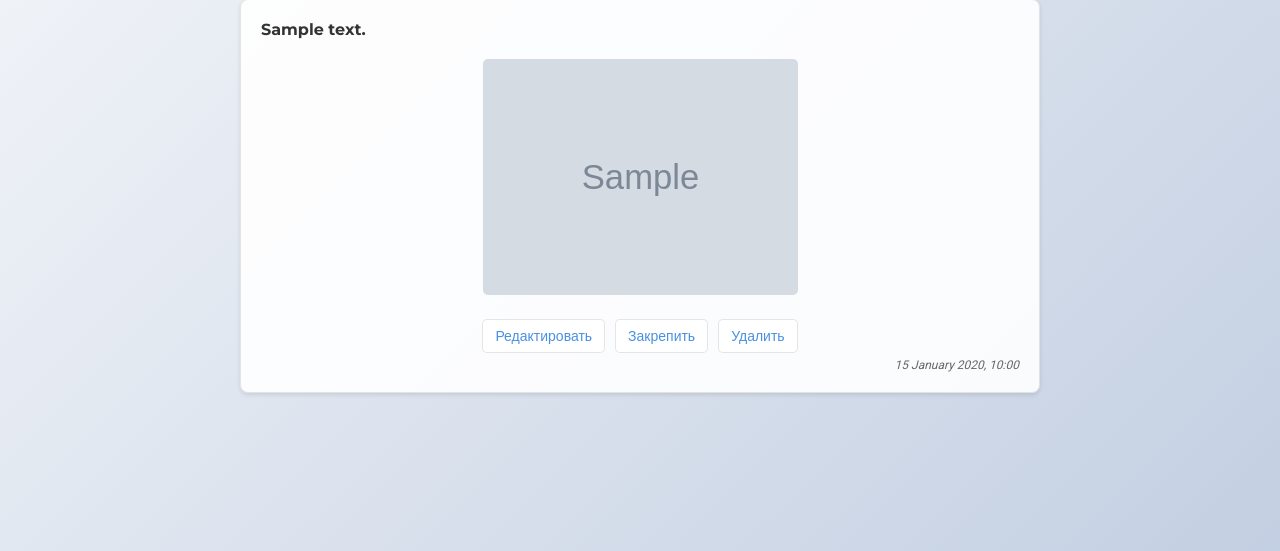
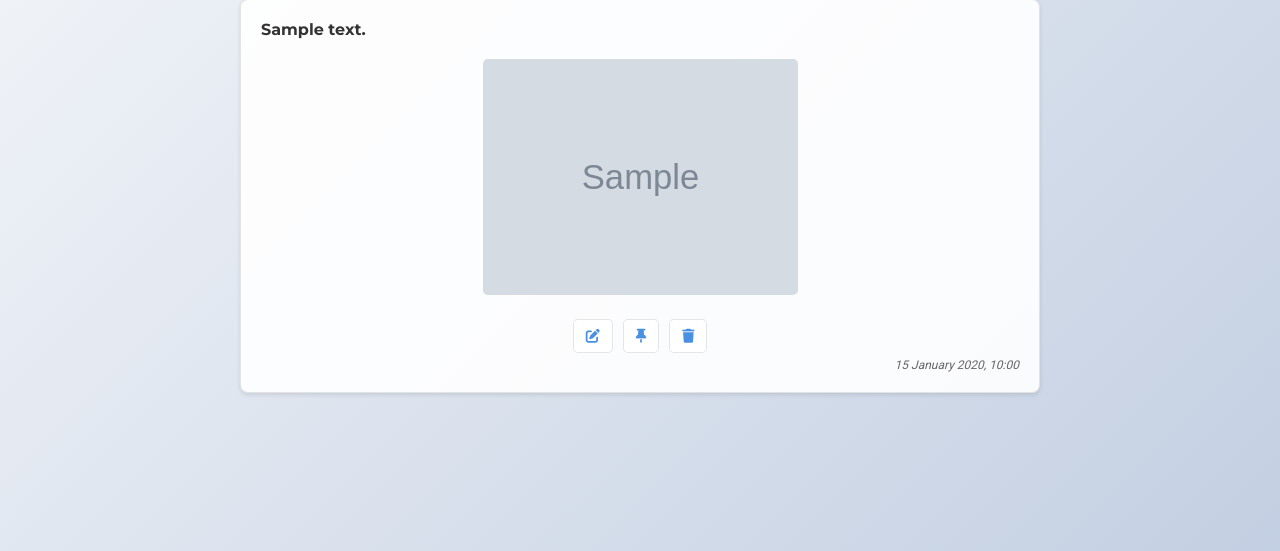
Before and after one commit to Spaceoceanoutlook/Bookmark, a Flask app: page /theme/1 in a window 1280 px wide. Shown: the part 249-800 px from the top of the page. Run offline with Flask 3, Linux system fonts and the light colour scheme; a user stored in the database is signed in; tables that the repository leaves empty hold one stand-in row (values such as "Sample post"); grey boxes marked "Sample" are stand-in pictures.

Commit message:
added icons edit pin del for theme

```diff
--- a/app/static/js/theme.js
+++ b/app/static/js/theme.js
@@ -97,8 +97,9 @@ document.addEventListener('DOMContentLoaded', function () {
     });
 
     document.addEventListener('click', function (event) {
-    if (event.target.classList.contains('deletePostButton')) {
-        const postId = event.target.closest('.post').dataset.postId;
+    const deleteButton = event.target.closest('.deletePostButton');
+    if (deleteButton) {
+        const postId = deleteButton.closest('.post').dataset.postId;
         const confirmationPopup = document.getElementById('confirmationPopup');
         const confirmationOk = document.getElementById('confirmationOk');
         const confirmationCancel = document.getElementById('confirmationCancel');
@@ -134,8 +135,9 @@ document.addEventListener('DOMContentLoaded', function () {
 
     // Закрепление поста
     document.addEventListener('click', function (event) {
-    if (event.target.classList.contains('pinPostButton')) {
-        const postId = event.target.closest('.post').dataset.postId;
+    const pinButton = event.target.closest('.pinPostButton');
+    if (pinButton) {
+        const postId = pinButton.closest('.post').dataset.postId;
 
         fetch('/pin_post', {
             method: 'POST',
@@ -162,7 +164,8 @@ document.addEventListener('DOMContentLoaded', function () {
 
     // Редактирование поста
     document.addEventListener('click', function (event) {
-        if (event.target.classList.contains('editPostButton')) {
+        const editButton = event.target.closest('.editPostButton');
+        if (editButton) {
             const post = event.target.closest('.post');
             const editForm = post.querySelector('.edit-post-form');
             const input = editForm.querySelector('.editPostContent');
--- a/app/templates/theme.html
+++ b/app/templates/theme.html
@@ -4,6 +4,7 @@
     <meta charset="UTF-8">
     <meta name="viewport" content="width=device-width, initial-scale=1.0">
     <title>{{ topic.name }}</title>
+    <link rel="stylesheet" href="https://cdnjs.cloudflare.com/ajax/libs/font-awesome/6.0.0-beta3/css/all.min.css">
     <link href="https://fonts.googleapis.com/css2?family=Roboto:wght@400;700&family=Montserrat:wght@400;700&display=swap" rel="stylesheet">
     <link rel="stylesheet" href="/static/css/theme.css">
 </head>
@@ -36,9 +37,10 @@
                 <img src="{{ url_for('static', filename='uploads/' + post.photo) }}" alt="Post Image" class="post-image">
                 {% endif %}
                 <div class="actions">
-                    <button class="editPostButton" data-post-id="{{ post.id }}" data-post-text="{{ post.text }}">Редактировать</button>
-                    <button class="pinPostButton">Закрепить</button>
-                    <button class="deletePostButton">Удалить</button>
+                    <button class="editPostButton" data-post-id="{{ post.id }}" data-post-text="{{ post.text }}">
+                        <i class="fas fa-edit"></i></button>
+                    <button class="pinPostButton"><i class="fas fa-thumbtack"></i> </button>
+                    <button class="deletePostButton"><i class="fas fa-trash"></i></button>
                 </div>
                 <div class="post-created-at">{{ post.created_at.strftime('%d %B %Y, %H:%M') }}</div>
                 <div class="edit-post-form" style="display: none;">
```
